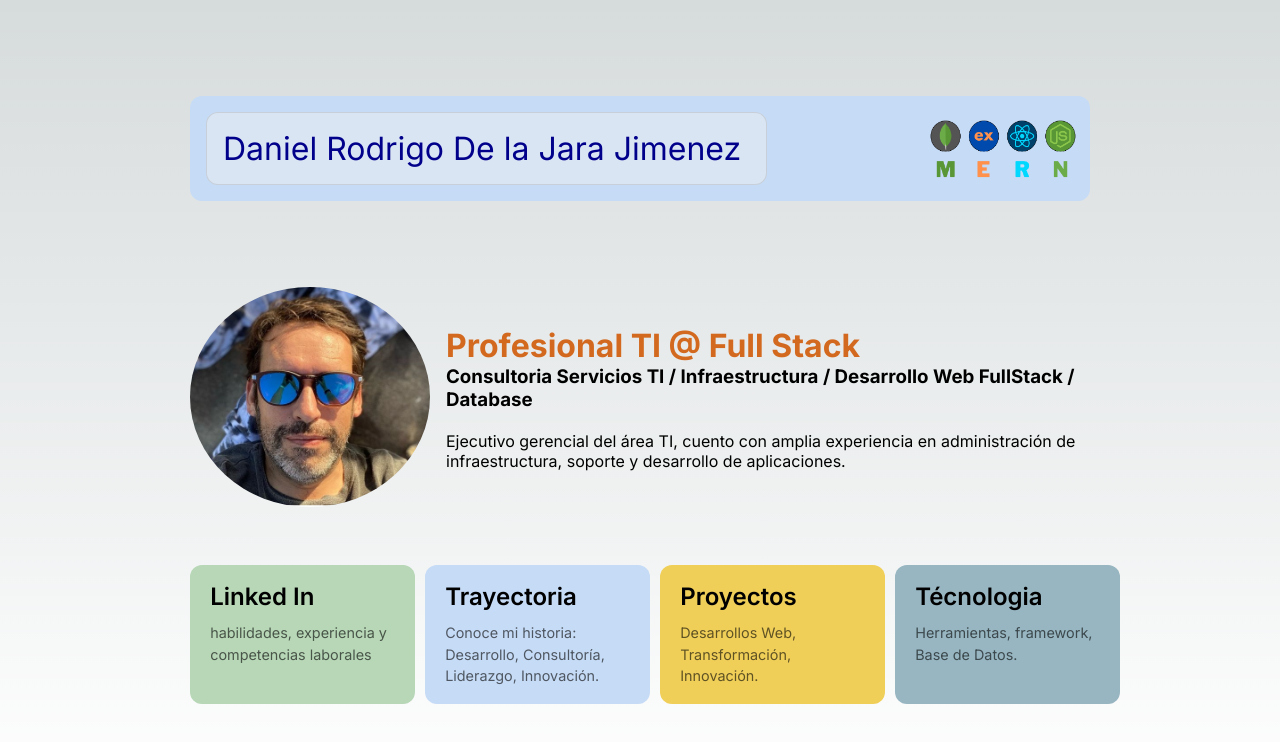
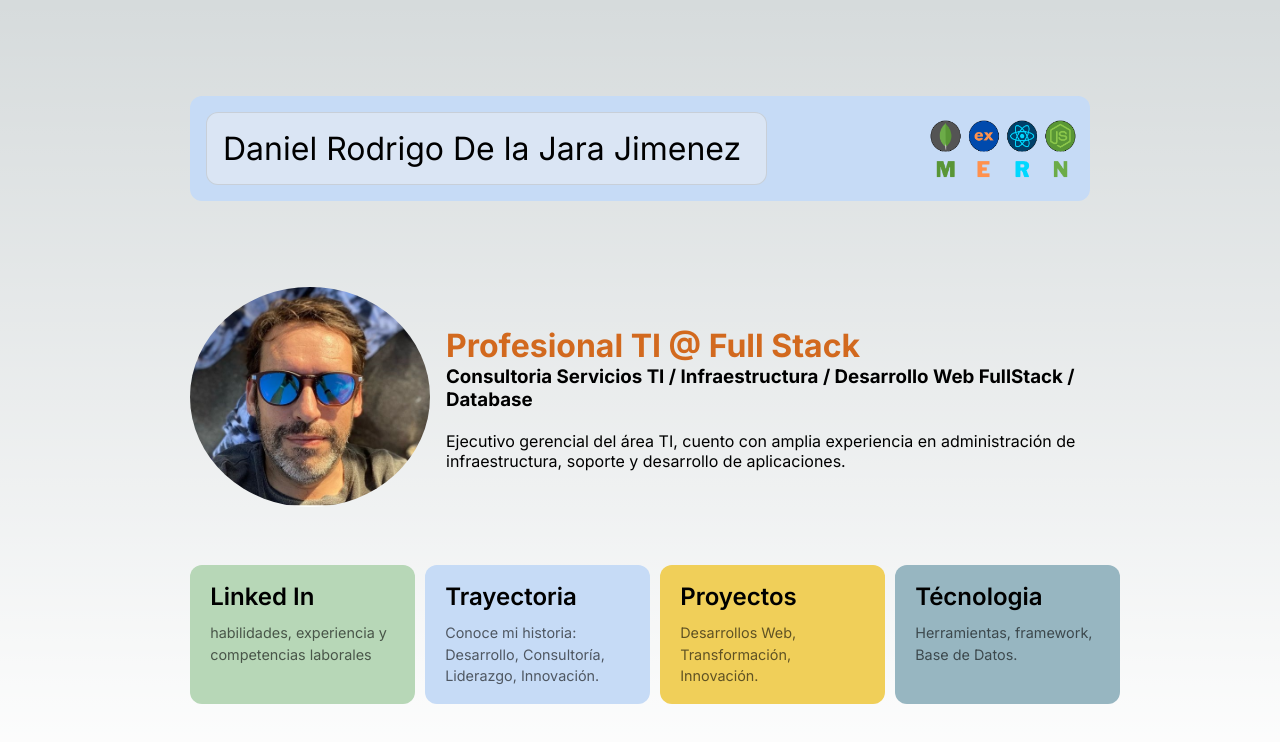
Before and after one commit to Ddelajara/portafolio, a Next.js app: page / in a window 1280 px wide. Shown: the top 742 px of the page. Built offline with nearby package versions, Linux system fonts and the light colour scheme.

Commit message:
Cambio de Color para Nombre

```diff
--- a/src/app/page.module.css
+++ b/src/app/page.module.css
@@ -35,7 +35,6 @@
   border: 1px solid rgba(var(--callout-border-rgb), 0.4);
   border-radius: var(--border-radius);
   font-size: xx-large;
-  color:darkblue;
 
 }
 
```
